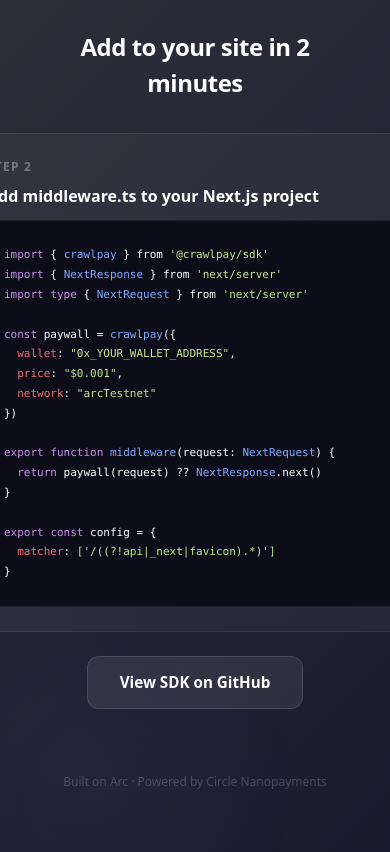
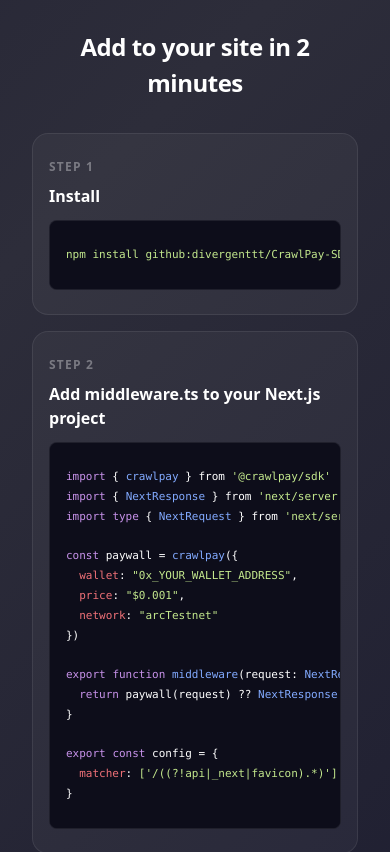
Before and after one commit to divergenttt/CrawlPay, a Next.js app: page / in a window 390 px wide. Shown: the part 1240-2092 px from the top of the page. Built offline with nearby package versions, Linux system fonts and the light colour scheme.

Commit message:
Fix responsive SDK section

```diff
--- a/app/page.tsx
+++ b/app/page.tsx
@@ -148,7 +148,7 @@
           Add to your site in 2 minutes
         </h2>
 
-        <div style={{ display: "grid", gridTemplateColumns: "repeat(3, 450px)", gap: "1rem", width: "100%", justifyContent: "center", alignItems: "stretch" }}>
+        <div style={{ display: "grid", gridTemplateColumns: "repeat(auto-fit, minmax(320px, 1fr))", gap: "1rem", width: "100%", maxWidth: "1150px", margin: "0 auto", alignItems: "stretch" }}>
           {[
             { step: "1", title: "Install", code: INSTALL_CMD },
             { step: "2", title: "Add middleware.ts to your Next.js project", highlighted: true },
```
